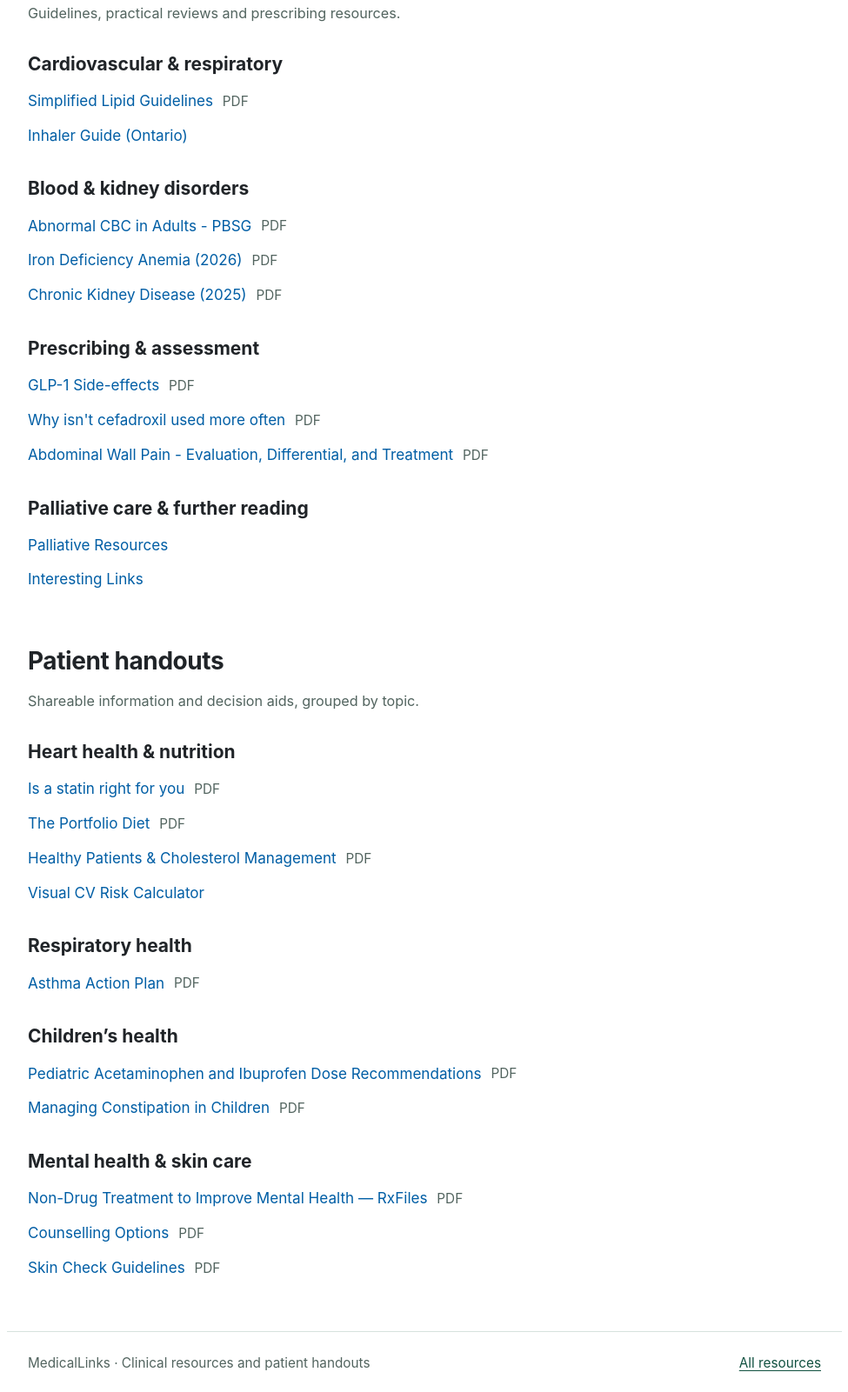
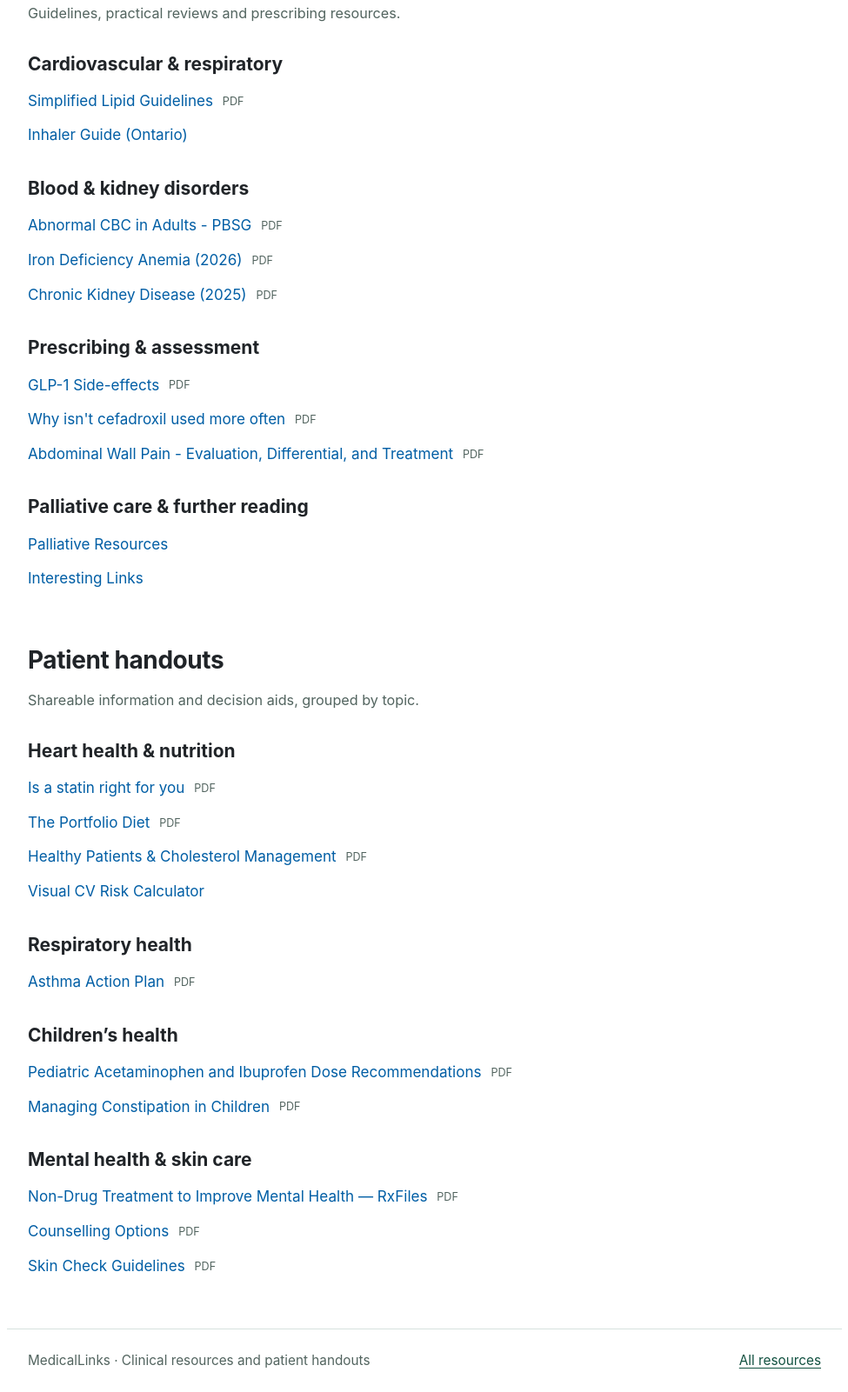
Before and after one commit to medicalchange/med-info, a Jekyll site: the page built from site/index.md, in a window 1280 px wide. Shown: the part 709-2310 px from the top of the page at 87% size, without its empty margins (152-1127 px from the left). Built offline with Jekyll 4.4.1, drawn with Linux system fonts in a browser that asks for light colours.

Commit message:
Make PDF labels smaller and refresh stylesheet cache

```diff
--- a/site/_layouts/links-page.html
+++ b/site/_layouts/links-page.html
@@ -4,7 +4,7 @@
     <meta charset="utf-8" />
     <meta name="viewport" content="width=device-width, initial-scale=1" />
     <title>{% if page.title %}{{ page.title }} | {% endif %}{{ site.title | default: "Resources" }}</title>
-    <link rel="stylesheet" href="{{ '/assets/site.css' | relative_url }}?v=20261026-6">
+    <link rel="stylesheet" href="{{ '/assets/site.css' | relative_url }}?v=20261026-7">
     {% if site.analytics_provider == "goatcounter" and site.goatcounter_site and site.goatcounter_site != "" %}
     <script
       data-goatcounter="https://{{ site.goatcounter_site }}.goatcounter.com/count"
--- a/site/_layouts/minimal.html
+++ b/site/_layouts/minimal.html
@@ -4,7 +4,7 @@
     <meta charset="utf-8" />
     <meta name="viewport" content="width=device-width, initial-scale=1" />
     <title>{% if page.title %}{{ page.title }} | {% endif %}{{ site.title | default: "Resources" }}</title>
-    <link rel="stylesheet" href="{{ '/assets/site.css' | relative_url }}?v=20261026-6">
+    <link rel="stylesheet" href="{{ '/assets/site.css' | relative_url }}?v=20261026-7">
     {% if site.analytics_provider == "goatcounter" and site.goatcounter_site and site.goatcounter_site != "" %}
     <script
       data-goatcounter="https://{{ site.goatcounter_site }}.goatcounter.com/count"
--- a/site/assets/site.css
+++ b/site/assets/site.css
@@ -291,7 +291,7 @@ h2 { font-size: 1.556rem; }
 .link-card a:hover, .links-content a:hover { color: #003078; text-decoration-thickness: 2px; }
 .link-card li + li { border-top: 0; }
 .link-card li a { padding: 7px 0; }
-.resource-format { font-size: 0.85rem; font-weight: 400; background: transparent; color: var(--muted); padding: 0 0 0 6px; border-radius: 0; }
+.resource-format { font-size: 0.7rem; font-weight: 400; background: transparent; color: var(--muted); padding: 0 0 0 6px; border-radius: 0; }
 .tool-link { border-bottom: 0; padding-bottom: 0; }
 .tool-link p { margin-top: 6px; }
 
--- a/site/cv-risk/index.html
+++ b/site/cv-risk/index.html
@@ -9,7 +9,7 @@ layout: null
 <meta charset="utf-8"/>
 <meta content="width=device-width, initial-scale=1" name="viewport"/>
 <title>CV Risk Lipid Helper | MedicalLinks</title>
-<link href="{{ '/assets/site.css' | relative_url }}?v=20261026-6" rel="stylesheet"/>
+<link href="{{ '/assets/site.css' | relative_url }}?v=20261026-7" rel="stylesheet"/>
 </head>
 <body>
     {% include site-header.html %}
--- a/site/osteoporosis-risk/index.html
+++ b/site/osteoporosis-risk/index.html
@@ -10,7 +10,7 @@ layout: null
 <meta content="width=device-width, initial-scale=1" name="viewport"/>
 <title>Osteoporosis Risk Helper | MedicalLinks</title>
 <link href="data:," rel="icon"/>
-<link href="{{ '/assets/site.css' | relative_url }}?v=20261026-6" rel="stylesheet"/>
+<link href="{{ '/assets/site.css' | relative_url }}?v=20261026-7" rel="stylesheet"/>
 </head>
 <body>
     {% include site-header.html %}
```
